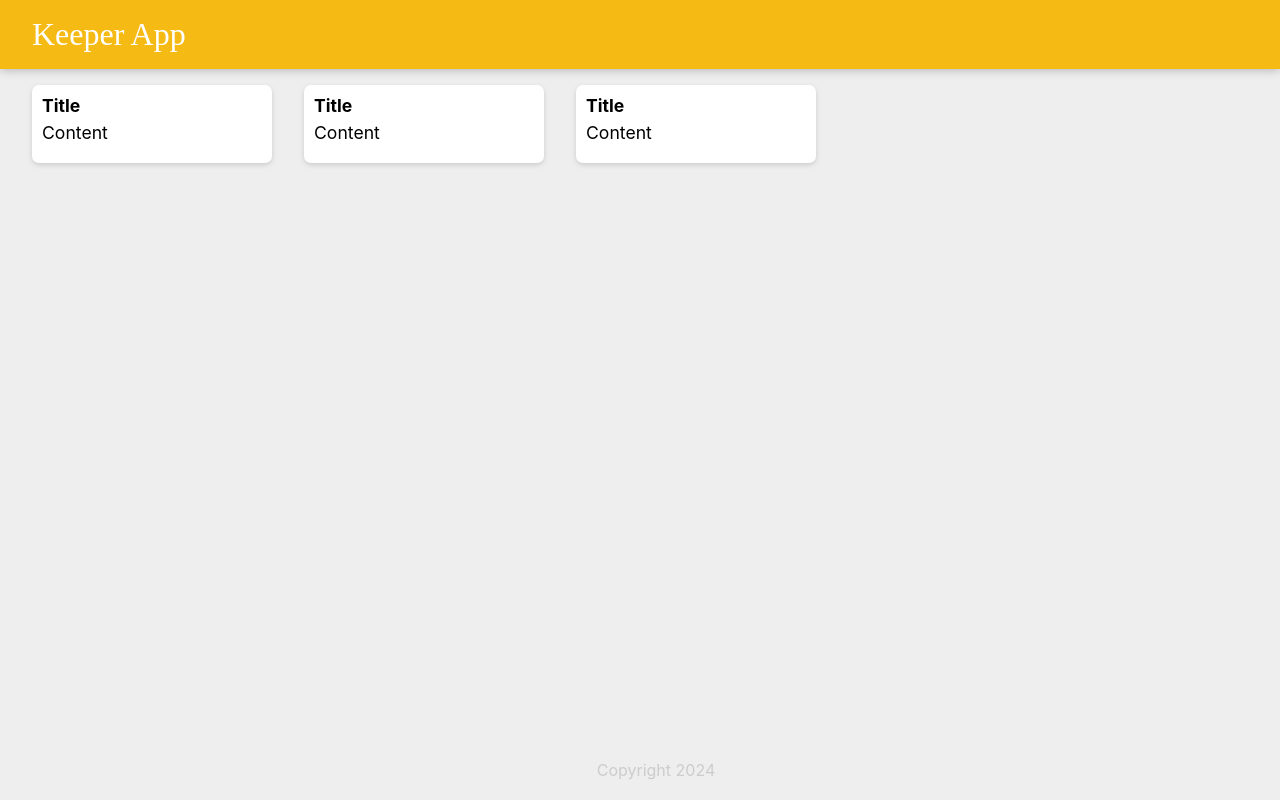
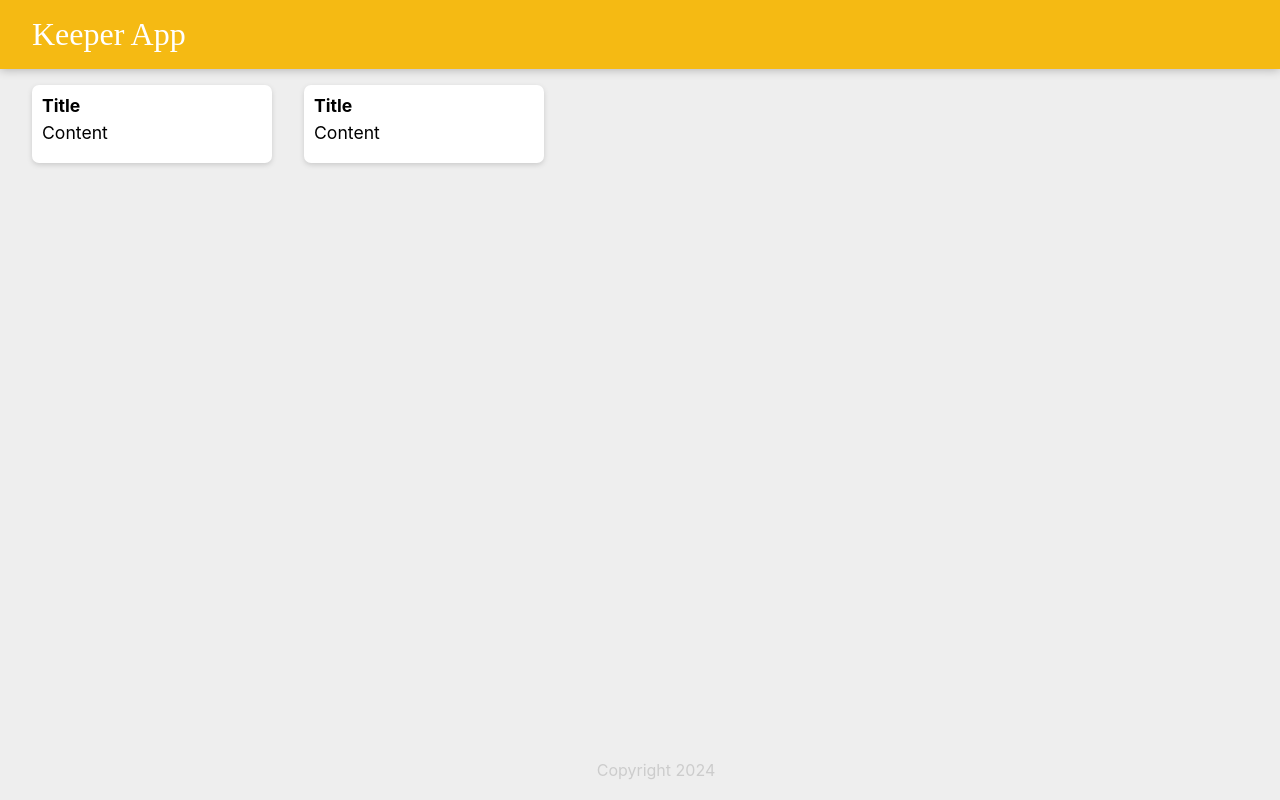
Before and after one commit to YawBoah/my-keeper-app, a React (Create React App) app: page / in a window 1280 px wide. Built offline with nearby package versions, Linux system fonts and the light colour scheme.

Commit message:
Deleted one of the note component

```diff
--- a/src/App.js
+++ b/src/App.js
@@ -10,7 +10,6 @@ function App() {
      <Header/>
      <Note />
      <Note />
-     <Note />
      <Footer />
     </div>
   );
```
